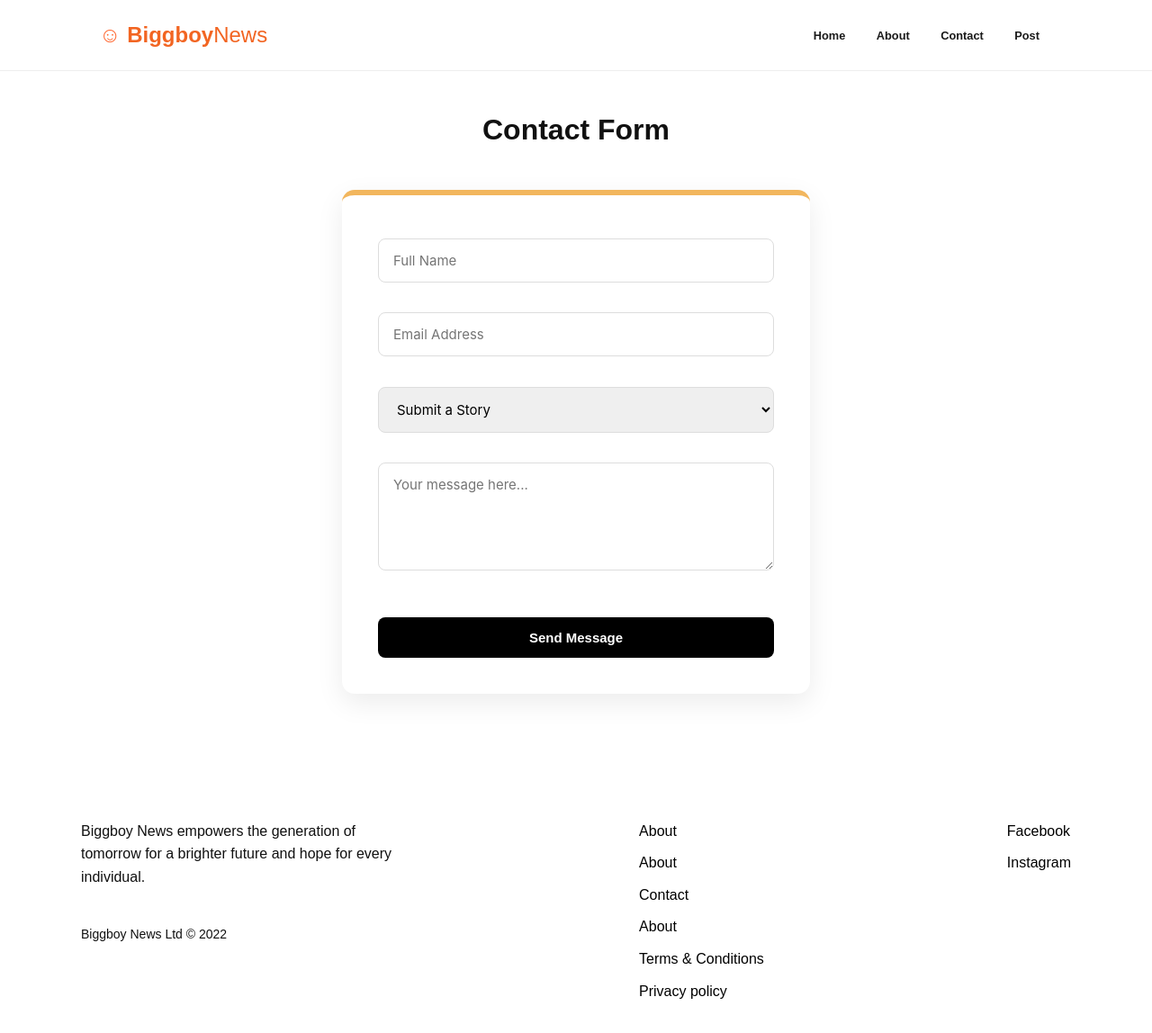
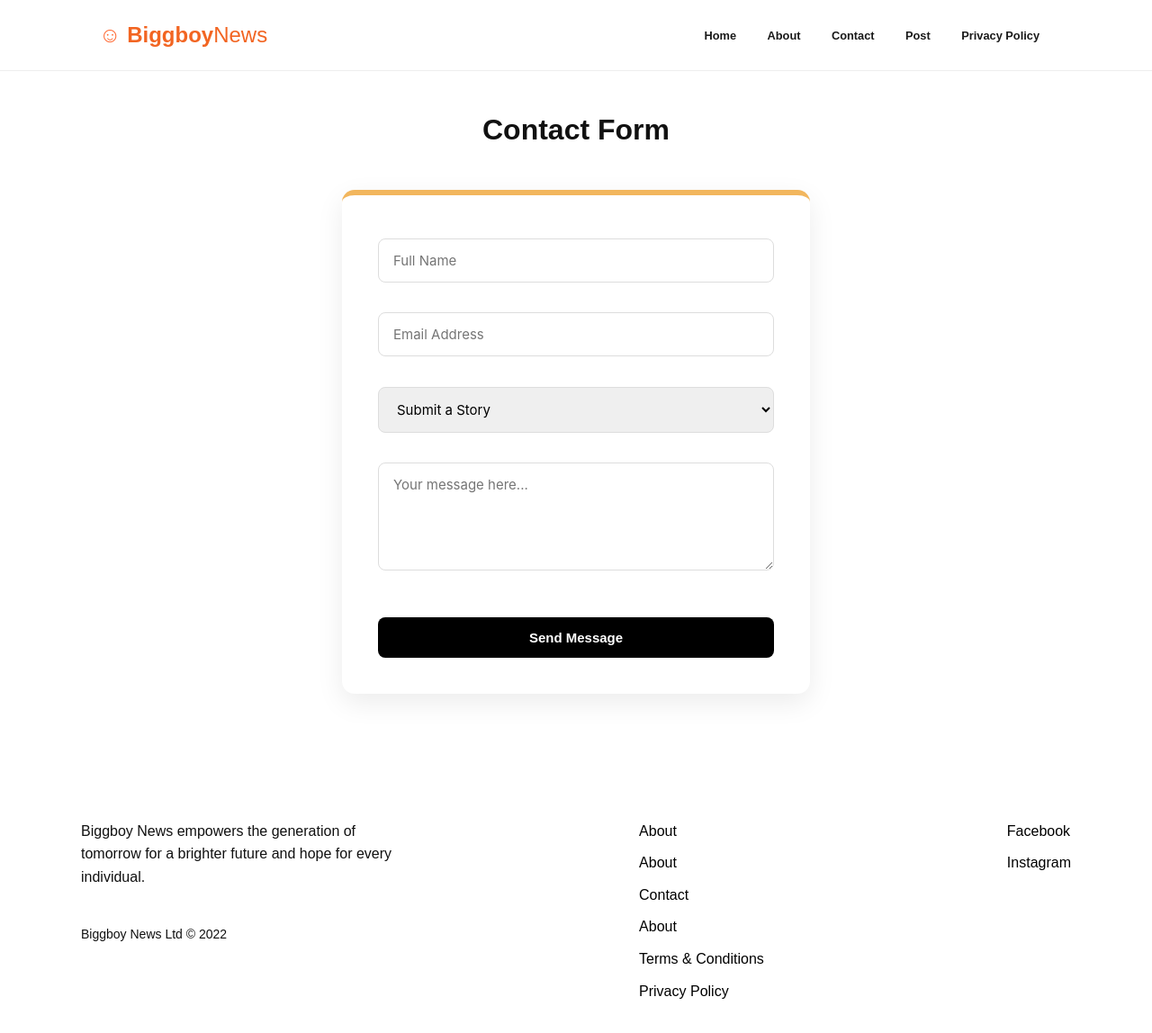
Before and after one commit to ayushsharma2453-cpu/ayushsharma2453-, a website: page contact.html in a window 1280 px wide. Shown: the whole page at 90% size. Drawn offline with Linux system fonts and the light colour scheme.

Commit message:
contact.html

```diff
--- a/contact.html
+++ b/contact.html
@@ -19,6 +19,8 @@
                 <a href="about.html">About</a>
                 <a href="#">Contact</a>
                 <a href="posts.html">Post</a>
+                <a href="privacy.html">Privacy Policy</a>
+
             </nav>
         </div>
     </header>
@@ -59,7 +61,7 @@
         <a href="contact.html">Contact</a>
          <a href="posts.html">About</a>
         <a href="#">Terms & Conditions</a>
-        <a href="#">Privacy policy</a>
+       <a href="privacy.html">Privacy Policy</a>
       </div>
 
       <div class="footer-social">
```
